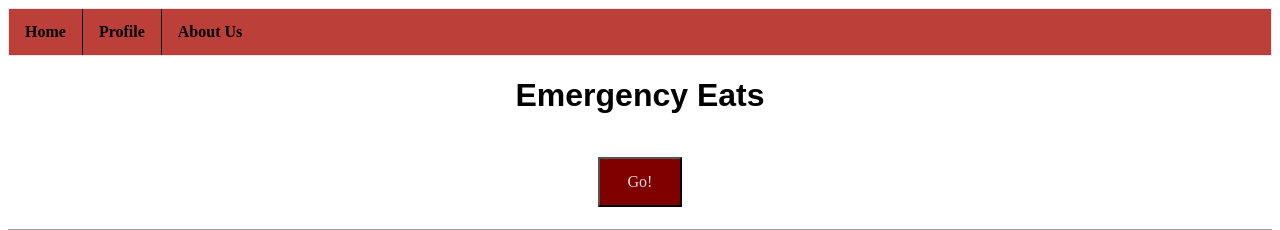
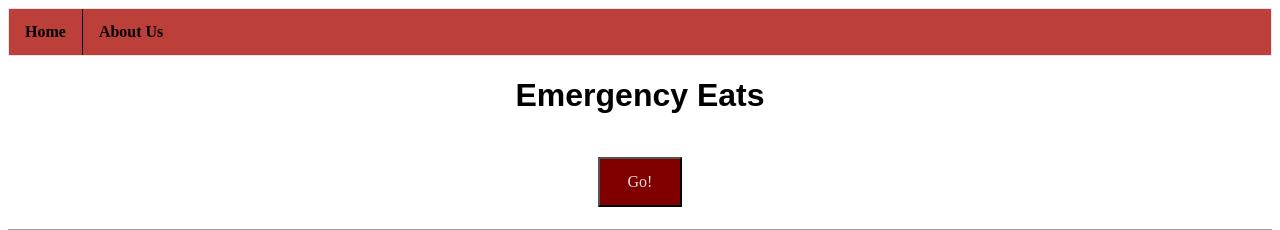
Before and after one commit to ivanaolivo/EmergencyEats, a Python web app: template templates/loginpage.html in a window 1280 px wide. Shown: the top 230 px of the page. Run offline with Jinja, Linux system fonts and the light colour scheme; the template is opened without the code that fills it, so the values that code supplies are empty; grey boxes are pictures that could not be loaded.

Commit message:
took profile out

```diff
--- a/templates/loginpage.html
+++ b/templates/loginpage.html
@@ -8,7 +8,6 @@
   <div class="topPage">
     <ul>
       <li><b><a href="home.asp">Home</a></b></li>
-      <li><b><a href="profile.asp">Profile</a></b></li>
       <li><b><a href="aboutus.asp">About Us</a></b></li>
     </ul>
     <h1>Emergency Eats</h1>
```
